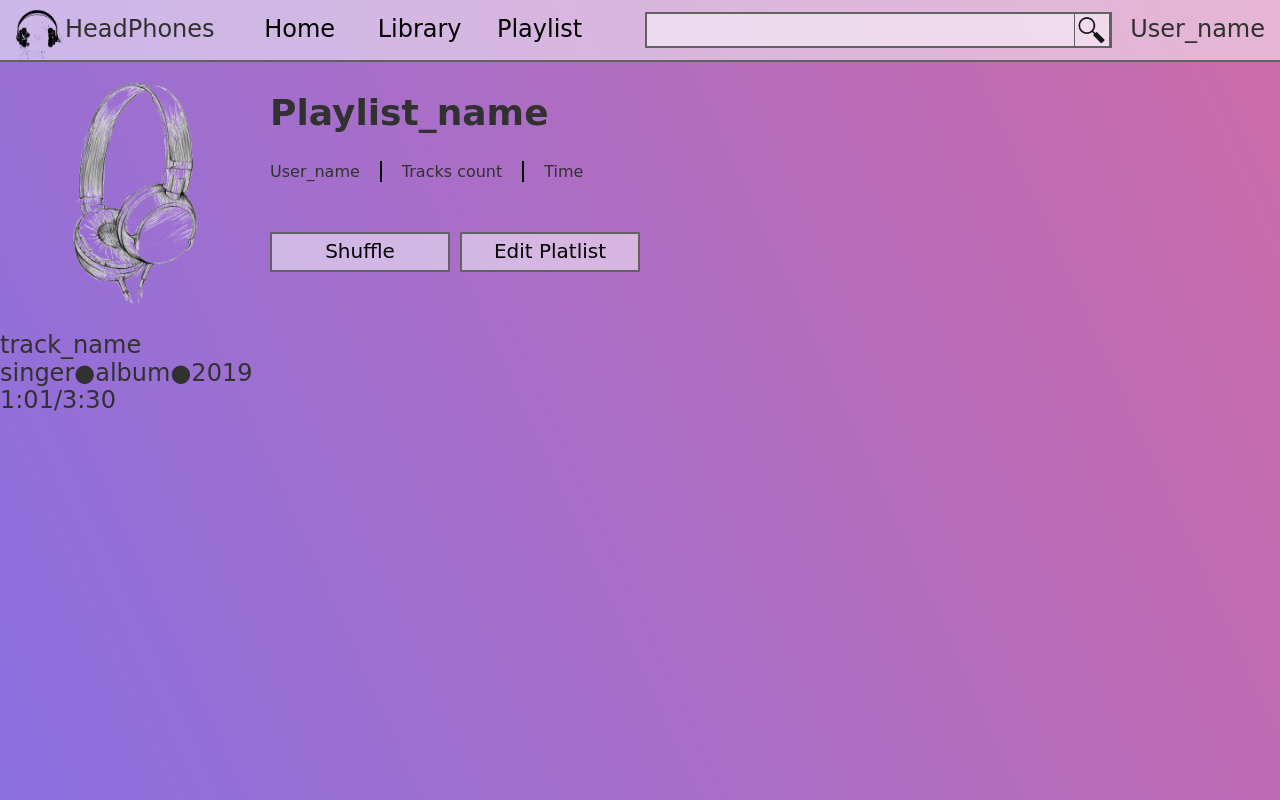
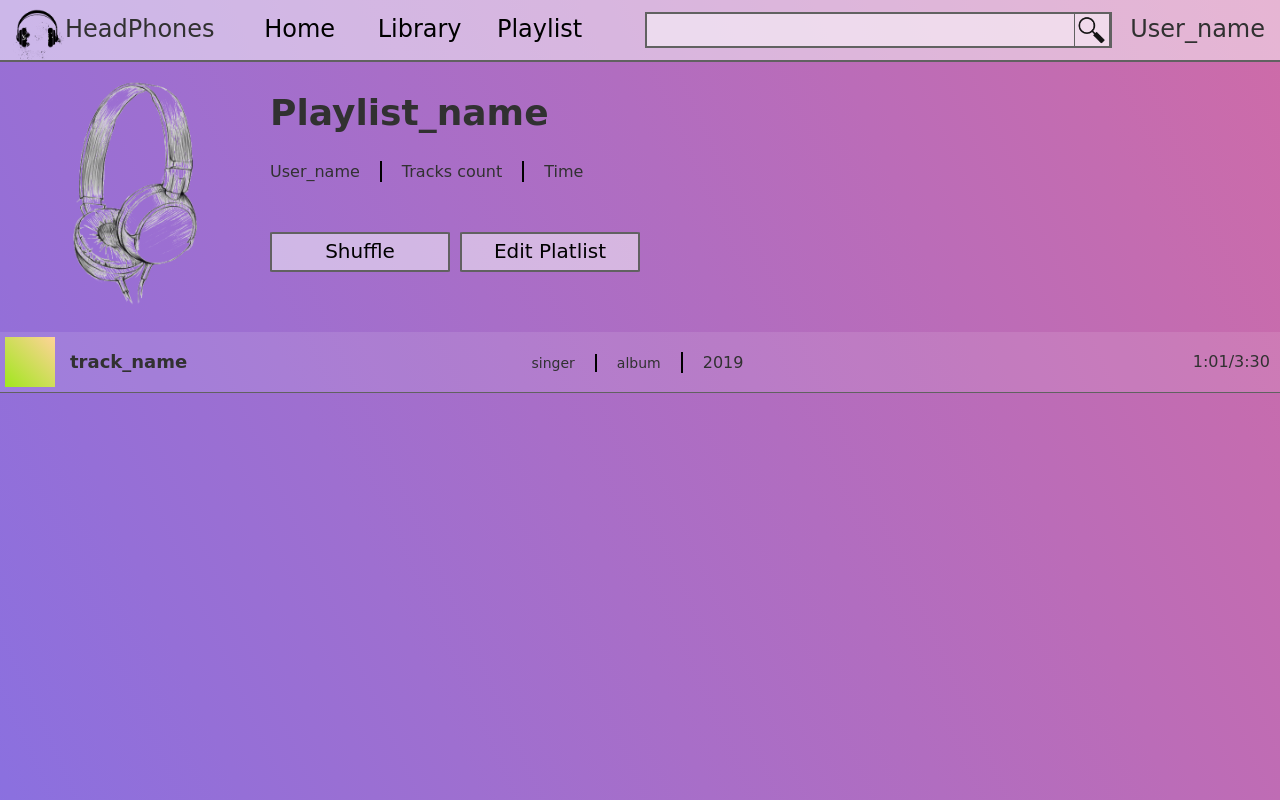
Before and after one commit to BogUkraine/HeadPhones, a React (Create React App) app in the folder frontend/: page /playlist in a window 1280 px wide. Shown: the top 800 px of the page. Built offline with nearby package versions, Linux system fonts and the light colour scheme.

Commit message:
playlist css

```diff
--- a/frontend/public/index.html
+++ b/frontend/public/index.html
@@ -11,7 +11,6 @@
     />
     <link rel="stylesheet" href="https://necolas.github.io/normalize.css/8.0.1/normalize.css" />
     <link rel="apple-touch-icon" href="logo192.png" />
-    <link rel="manifest" href="%PUBLIC_URL%/manifest.json" />
     <title>Head Phones</title>
 </head>
 <body>
--- a/frontend/src/components/Main/Playlist/PlaylistTracks.jsx
+++ b/frontend/src/components/Main/Playlist/PlaylistTracks.jsx
@@ -2,19 +2,19 @@ import React from 'react';
 
 const PlaylistTracks = () => {
     return (
-        <div className="playlist-music-block">
-            <div className="playlist-music-block__track-name-wrapper">
-                <div className="playlist-music-block__img"></div>
-                <span className="playlist-music-block__track-name">track_name</span>
+        <div className="playlist__track">
+            <div className="playlist__track_title">
+                <div className="playlist__track_img"></div>
+                <span className="playlist__track_name">track_name</span>
             </div>
-            <div className="playlist-music-block__description">
-                <span className="playlist-music-block__singer">singer</span>&#9679;
-                <span className="playlist-music-block__album">album</span>&#9679;
-                <span className="playlist-music-block__year">2019</span>
+            <div className="playlist__track_description">
+                <span className="playlist__track_singer">singer</span>
+                <span className="playlist__track_album">album</span>
+                <span className="playlist__track_year">2019</span>
             </div>
-            <div className="playlist-music-block__time">
-                <span className="playlist-">1:01</span>/
-                <span className="playlist-">3:30</span>
+            <div className="playlist__track_time">
+                <span className="current_time">1:01</span>
+                <span className="whole_time">3:30</span>
             </div>
         </div>
     );
--- a/frontend/src/styles/blocks/_playlist_tracks.scss
+++ b/frontend/src/styles/blocks/_playlist_tracks.scss
@@ -0,0 +1,80 @@
+.playlist__track {
+    cursor: pointer;
+    display: flex;
+    justify-content: space-between;
+    width: 100%;
+    height: 60px;
+    border-bottom: 1px solid #616161;
+    background: rgba(255,255,255,0.1);
+
+    &_title {
+        display: flex;
+        align-items: center;
+        flex: 2;
+    }
+
+    &_img {
+        width: 50px;
+        height: 50px;
+        background: linear-gradient(45deg, rgb(160, 231, 29), rgb(255, 211, 152));
+        margin: 5px;
+    }
+
+    &_name {
+        margin-left: 10px;
+        font-weight: 600;
+        font-size: 18px;
+    }
+
+    &_description {
+        display: flex;
+        justify-content: center;
+        align-items: center;
+        padding: 5px 0 2px 5px;
+        flex: 3;
+        font-size: 16px;
+    }
+
+    &_singer {
+        font-size: 14px;
+        margin-right: 20px;
+    }
+
+    &_album {
+        font-size: 14px;
+        margin-right: 20px;
+
+        &::before {
+            content: '';
+            border: 1px solid $black;
+            margin-right: 20px;
+        }
+    }
+
+    &_year {
+        font-size: 16px;
+
+        &::before {
+            content: '';
+            border: 1px solid $black;
+            margin-right: 20px;
+        }
+    }
+
+    &_time {
+        display: flex;
+        align-items: center;
+        justify-content: flex-end;
+        flex: 2;
+        margin-right: 10px;
+        font-size: 16px;
+    }
+
+    &:hover {
+        background-color: rgba(255,255,255,0.5);
+    }
+}
+
+.current_time:after {
+    content: '/';
+}
```
Also changed, not shown: frontend/public/manifest.json (deleted), 1 other file (tests, documents, lock files or other folders).
